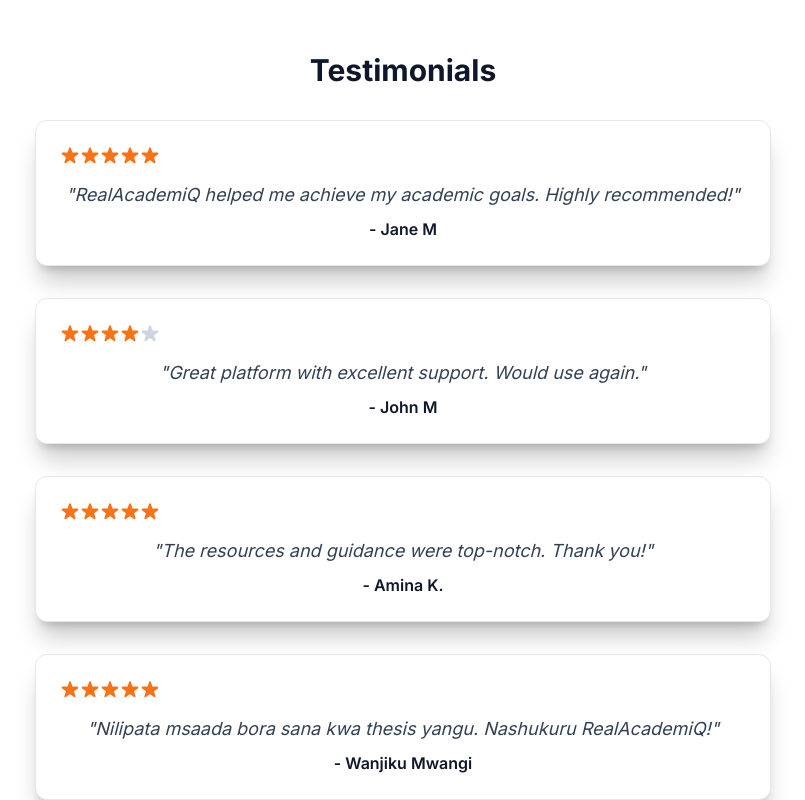
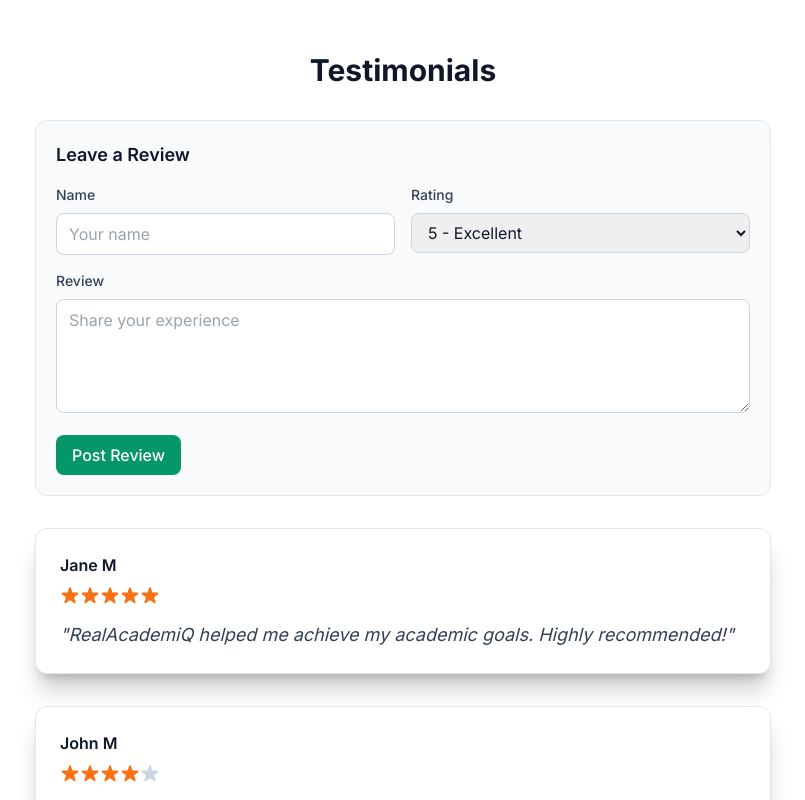
Before and after one commit to WolfriderReal/RealAcademiQ-, a Next.js app: page / in a window 1280 px wide. Shown: the part 1240-2040 px from the top of the page, without its empty margins (237-1042 px from the left). Built offline with nearby package versions, Linux system fonts and the light colour scheme.

Commit message:
Add visitor review form and left-align testimonial content

```diff
--- a/src/components/TestimonialsAndSupport.tsx
+++ b/src/components/TestimonialsAndSupport.tsx
@@ -1,6 +1,14 @@
-import React from 'react';
+"use client";
 
-const testimonials = [
+import React, { useEffect, useMemo, useState } from 'react';
+
+type Review = {
+  name: string;
+  rating: number;
+  feedback: string;
+};
+
+const defaultTestimonials: Review[] = [
   {
     name: 'Jane M',
     rating: 5,
@@ -58,6 +66,8 @@ const testimonials = [
   }
 ];
 
+const STORAGE_KEY = 'realacademiq_visitor_reviews';
+
 function StarRating({ rating }: { rating: number }) {
   return (
     <span className="flex text-orange-500">
@@ -76,16 +86,120 @@ function StarRating({ rating }: { rating: number }) {
 }
 
 export default function TestimonialsAndSupport() {
+  const [visitorReviews, setVisitorReviews] = useState<Review[]>([]);
+  const [name, setName] = useState('');
+  const [rating, setRating] = useState(5);
+  const [feedback, setFeedback] = useState('');
+  const [submitMessage, setSubmitMessage] = useState('');
+
+  useEffect(() => {
+    try {
+      const raw = window.localStorage.getItem(STORAGE_KEY);
+      if (!raw) return;
+      const parsed = JSON.parse(raw);
+      if (Array.isArray(parsed)) {
+        const cleaned = parsed
+          .filter((item) => item && typeof item.name === 'string' && typeof item.feedback === 'string')
+          .map((item) => ({
+            name: item.name.trim().slice(0, 60),
+            rating: Math.min(5, Math.max(1, Number(item.rating) || 5)),
+            feedback: item.feedback.trim().slice(0, 600),
+          }))
+          .filter((item) => item.name && item.feedback);
+        setVisitorReviews(cleaned);
+      }
+    } catch {
+      // Ignore malformed local storage data.
+    }
+  }, []);
+
+  const allTestimonials = useMemo(
+    () => [...visitorReviews, ...defaultTestimonials],
+    [visitorReviews]
+  );
+
+  const handleSubmit = (e: React.FormEvent<HTMLFormElement>) => {
+    e.preventDefault();
+    const safeName = name.trim().slice(0, 60);
+    const safeFeedback = feedback.trim().slice(0, 600);
+    const safeRating = Math.min(5, Math.max(1, Number(rating) || 5));
+
+    if (!safeName || !safeFeedback) {
+      setSubmitMessage('Please add your name and review.');
+      return;
+    }
+
+    const next = [{ name: safeName, rating: safeRating, feedback: safeFeedback }, ...visitorReviews].slice(0, 30);
+    setVisitorReviews(next);
+    window.localStorage.setItem(STORAGE_KEY, JSON.stringify(next));
+    setName('');
+    setRating(5);
+    setFeedback('');
+    setSubmitMessage('Thank you. Your review has been added.');
+  };
+
   return (
     <section className="py-12 bg-white">
       <div className="max-w-3xl mx-auto px-4">
         <h2 className="text-3xl font-bold text-slate-900 text-center mb-8">Testimonials</h2>
+        <form onSubmit={handleSubmit} className="bg-slate-50 border border-slate-200 rounded-xl p-5 mb-8">
+          <h3 className="text-lg font-semibold text-slate-900 mb-4 text-left">Leave a Review</h3>
+          <div className="grid grid-cols-1 md:grid-cols-2 gap-4 mb-4">
+            <div>
+              <label htmlFor="review-name" className="block text-sm font-medium text-slate-700 mb-2">Name</label>
+              <input
+                id="review-name"
+                type="text"
+                value={name}
+                onChange={(e) => setName(e.target.value)}
+                maxLength={60}
+                placeholder="Your name"
+                className="w-full rounded-lg border border-slate-300 px-3 py-2 text-slate-900 focus:outline-none focus:ring-2 focus:ring-emerald-500"
+              />
+            </div>
+            <div>
+              <label htmlFor="review-rating" className="block text-sm font-medium text-slate-700 mb-2">Rating</label>
+              <select
+                id="review-rating"
+                value={rating}
+                onChange={(e) => setRating(Number(e.target.value))}
+                className="w-full rounded-lg border border-slate-300 px-3 py-2 text-slate-900 focus:outline-none focus:ring-2 focus:ring-emerald-500"
+              >
+                <option value={5}>5 - Excellent</option>
+                <option value={4}>4 - Very Good</option>
+                <option value={3}>3 - Good</option>
+                <option value={2}>2 - Fair</option>
+                <option value={1}>1 - Poor</option>
+              </select>
+            </div>
+          </div>
+          <div className="mb-4">
+            <label htmlFor="review-feedback" className="block text-sm font-medium text-slate-700 mb-2">Review</label>
+            <textarea
+              id="review-feedback"
+              value={feedback}
+              onChange={(e) => setFeedback(e.target.value)}
+              maxLength={600}
+              rows={4}
+              placeholder="Share your experience"
+              className="w-full rounded-lg border border-slate-300 px-3 py-2 text-slate-900 focus:outline-none focus:ring-2 focus:ring-emerald-500"
+            />
+          </div>
+          <div className="flex items-center justify-between gap-4">
+            <button type="submit" className="bg-emerald-600 hover:bg-emerald-700 text-white font-medium rounded-lg px-4 py-2 transition-colors">
+              Post Review
+            </button>
+            {submitMessage && <p className="text-sm text-slate-600">{submitMessage}</p>}
+          </div>
+        </form>
         <div className="space-y-8">
-          {testimonials.map((t, idx) => (
-            <div key={idx} className="bg-white border border-slate-200 p-6 rounded-xl shadow-xl shadow-black/20 text-center">
-              <StarRating rating={t.rating} />
+          {allTestimonials.map((t, idx) => (
+            <div key={`${t.name}-${idx}`} className="bg-white border border-slate-200 p-6 rounded-xl shadow-xl shadow-black/20 text-left">
+              <p className="font-semibold text-slate-900">{t.name}</p>
+              <div className="mt-2">
+                <StarRating rating={t.rating} />
+              </div>
               <p className="mt-4 text-lg italic text-slate-700">&quot;{t.feedback}&quot;</p>
-              <p className="mt-2 font-semibold text-slate-900">- {t.name}</p>
             </div>
           ))}
         </div>
```
